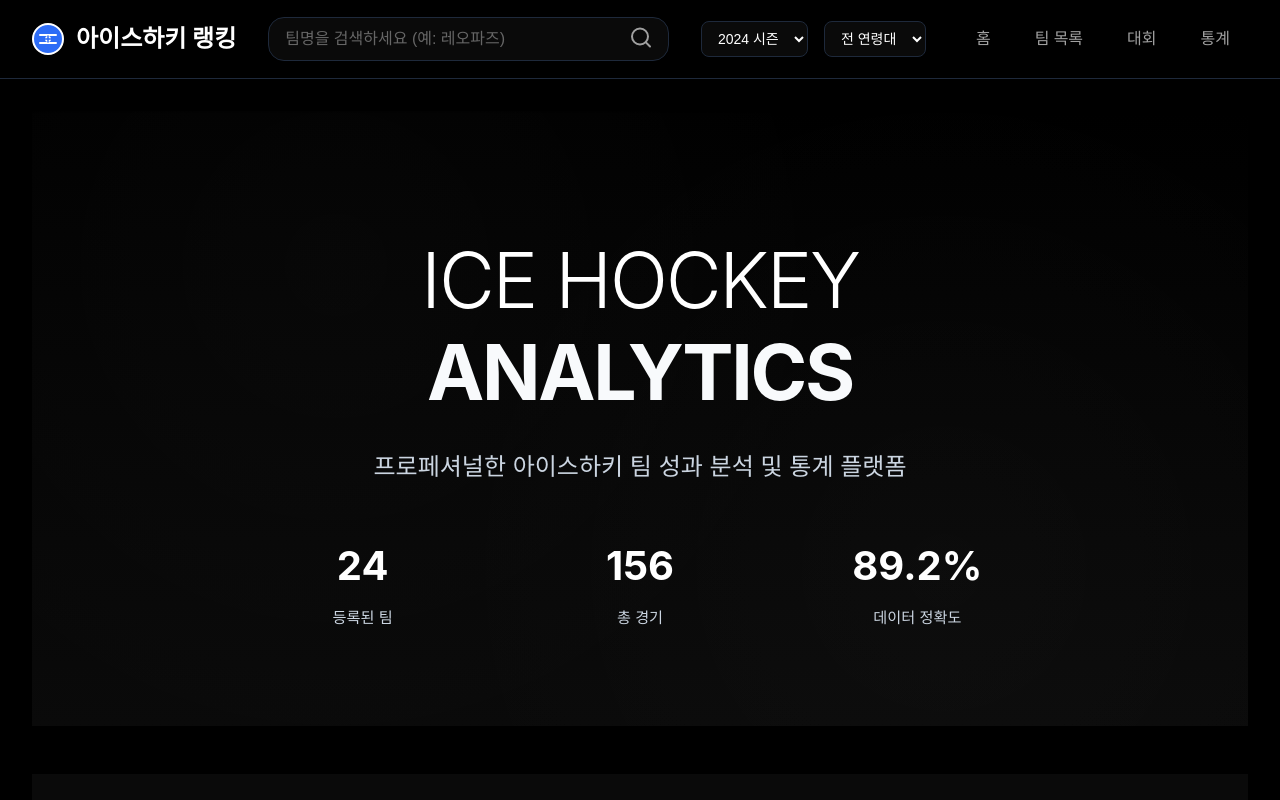
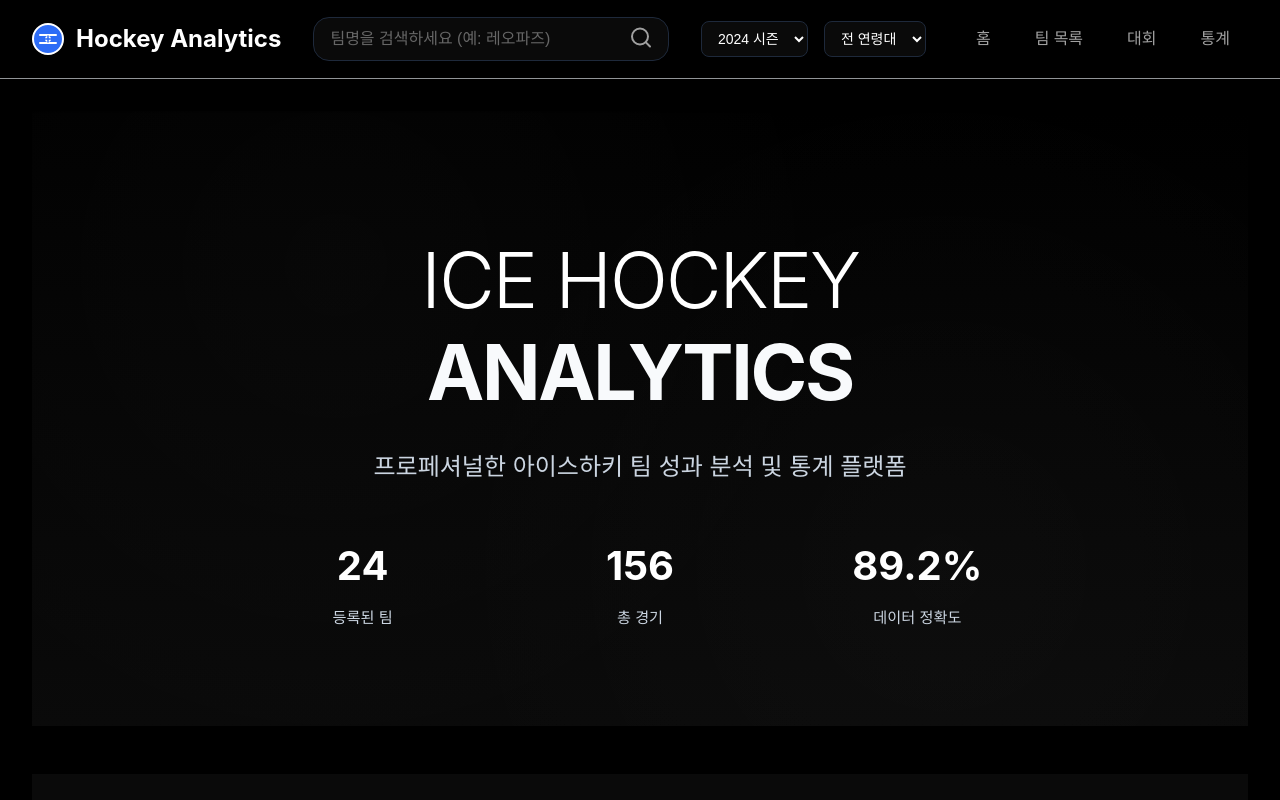
Before and after one commit to jinseok19/icehockey_rank, a plain HTML site: page index.html in a window 1280 px wide. Shown: the top 800 px of the page. Drawn offline with nearby package versions, Linux system fonts and the light colour scheme.

Commit message:
design fix2

```diff
--- a/assets/css/style.css
+++ b/assets/css/style.css
@@ -340,7 +340,7 @@ body {
   position: sticky;
   top: 0;
   background-color: #000000;
-  border-bottom: 1px solid #1e293b;
+  border-bottom: 1px solid #919497; /* Changed from #1e293b to gold */
   box-shadow: 0 4px 20px rgba(0, 0, 0, 0.5);
   z-index: 100;
 }
--- a/header.html
+++ b/header.html
@@ -2,7 +2,7 @@
     <div class="header-container">
         <div class="logo">
             <img src="assets/img/logo.svg" alt="아이스하키 랭킹" class="logo-img">
-            <span class="logo-text">아이스하키 랭킹</span>
+            <span class="logo-text">Hockey Analytics</span>
         </div>
 
         <div class="search-container">
```
